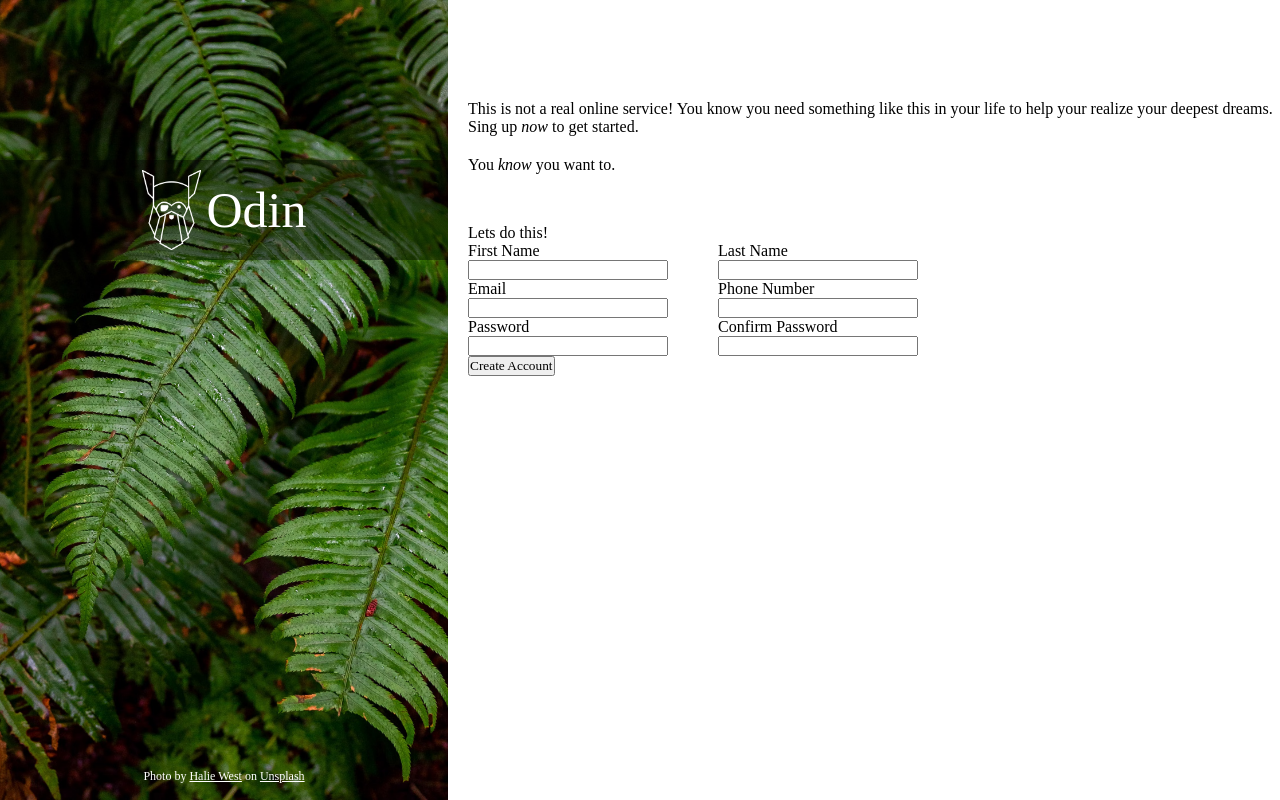
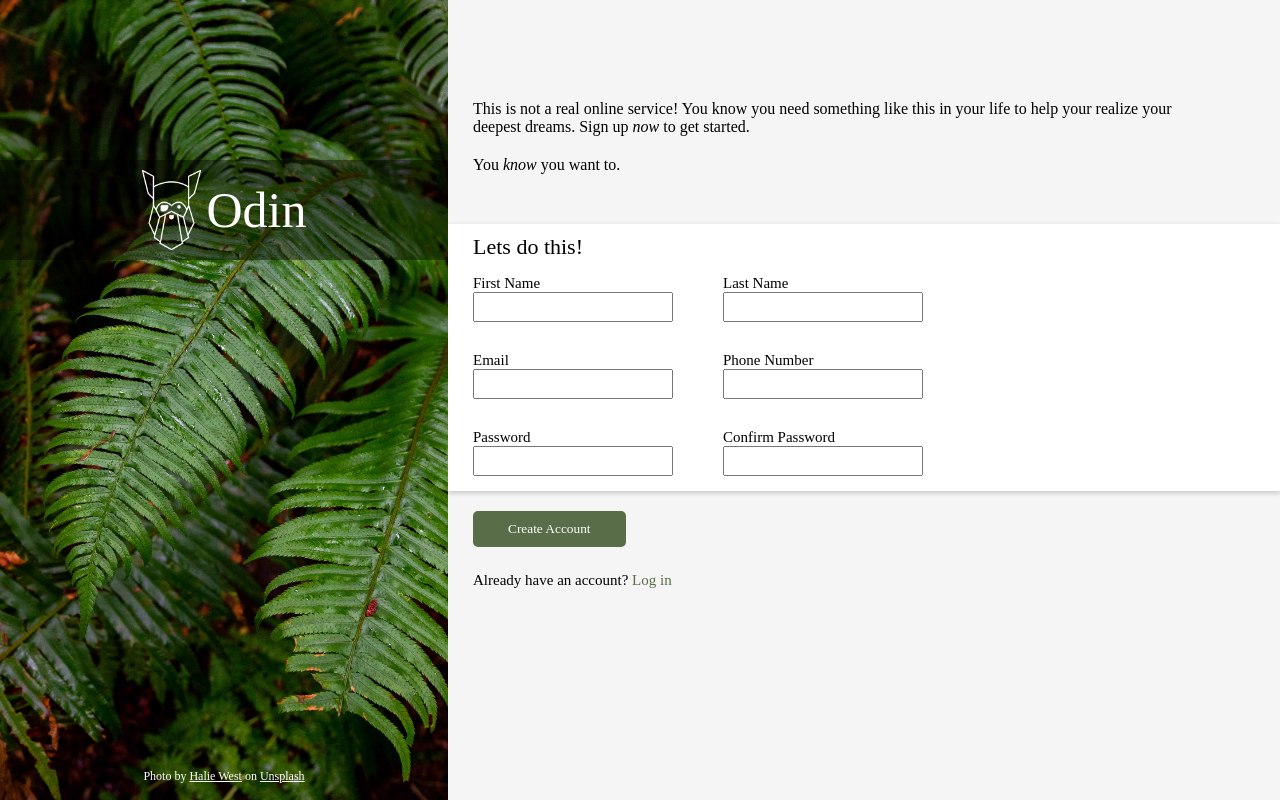
Before and after one commit to AltayHodo/odin-sign-up-form, a plain HTML site: page index.html in a window 1280 px wide. Drawn offline with Linux system fonts and the light colour scheme.

Commit message:
add form styles

```diff
--- a/index.html
+++ b/index.html
@@ -29,14 +29,18 @@
     </div>
 
     <div class="form-section">
+
+      <div class="main-text">
         <div class="main-text-top">
           This is not a real online service! You know you need something
           like this in your life to help your realize your deepest dreams.
-        Sing up <em>now</em> to get started.
+          Sign up <em>now</em> to get started.
         </div>
         <div class="main-text-bottom">You <em>know</em> you want to.</div>
+      </div>
 
-      <form action="*" method="post">
+      <form action="*" method="post" id="odin_form">
+        <div class="form-container">
           <div class="form-title">Lets do this!</div>
           <div class="form-flex-container">
             <div class="flex-row">
@@ -70,8 +74,11 @@
               </div>
             </div>
           </div>
-        <button class="submit-button" type="submit">Create Account</button>
+        </div>
       </form>
+
+      <button class="submit-button" type="submit" form="odin_form">Create Account</button>
+      <div class="bottom-text">Already have an account? <span class="green">Log in</span></div>
     </div>
   </div>
 </body>
--- a/style.css
+++ b/style.css
@@ -27,7 +27,7 @@
   top: 20vh;
   padding: 10px;
   color: white;
-  background-color: rgba(0,0,0,.4);
+  background-color: rgba(0, 0, 0, .4);
   font-size: 50px;
   display: flex;
   align-items: center;
@@ -35,18 +35,19 @@
   gap: 5px;
 }
 
-.odin-logo, .image-container {
+.odin-logo,
+.image-container {
   height: 100%;
 }
 
-.credit{
+.credit {
   position: absolute;
   bottom: 2vh;
   color: white;
   font-size: 12px;
 }
 
-.underline{
+.underline {
   color: inherit;
   text-decoration: underline;
   cursor: pointer;
@@ -55,10 +56,15 @@
 .form-section {
   width: 65%;
   padding-top: 100px;
-  padding-left: 20px;
+  background-color: rgb(245,245,245);
 }
 
-.main-text-bottom{
+.main-text{
+  margin-right: 100px;
+  padding-left: 25px;
+}
+
+.main-text-bottom {
   margin-top: 20px;
   margin-bottom: 50px;
 }
@@ -68,21 +74,58 @@
   grid-template-columns: 1fr 1fr;
 } */
 
-.form-flex-container{
+.form-container{
+  padding-left: 25px;
+  padding-top: 10px;
+  background-color: white;
+  box-shadow: 0px 2px 5px rgba(0,0,0,0.2);
+}
+
+.form-title{
+  font-size: 22px;
+}
+
+.form-flex-container {
   display: flex;
   flex-direction: column;
 }
 
-.flex-row{
+.flex-row {
   display: flex;
   gap: 50px;
+  margin: 15px 0px;
 }
 
-.flex-item{
+.flex-item {
   display: flex;
   flex-direction: column;
+  font-size: 15px;
 }
 
-input{
+input {
   width: 200px;
+  padding: 5px;
+  font-size: 13px;
 }
+
+.submit-button{
+  margin-top: 20px;
+  margin-left: 25px;
+  background-color: #596d48;
+  color: white;
+  padding: 10px 35px;
+  border: none;
+  border-radius: 5px;
+  cursor: pointer;
+}
+
+.bottom-text{
+  margin-left: 25px;
+  margin-top: 25px;
+  font-size: 15px;
+}
+
+.green{
+  color: #596d48;
+  cursor: pointer;
+}
```
Lines whose indentation alone changed are shown as unchanged.
